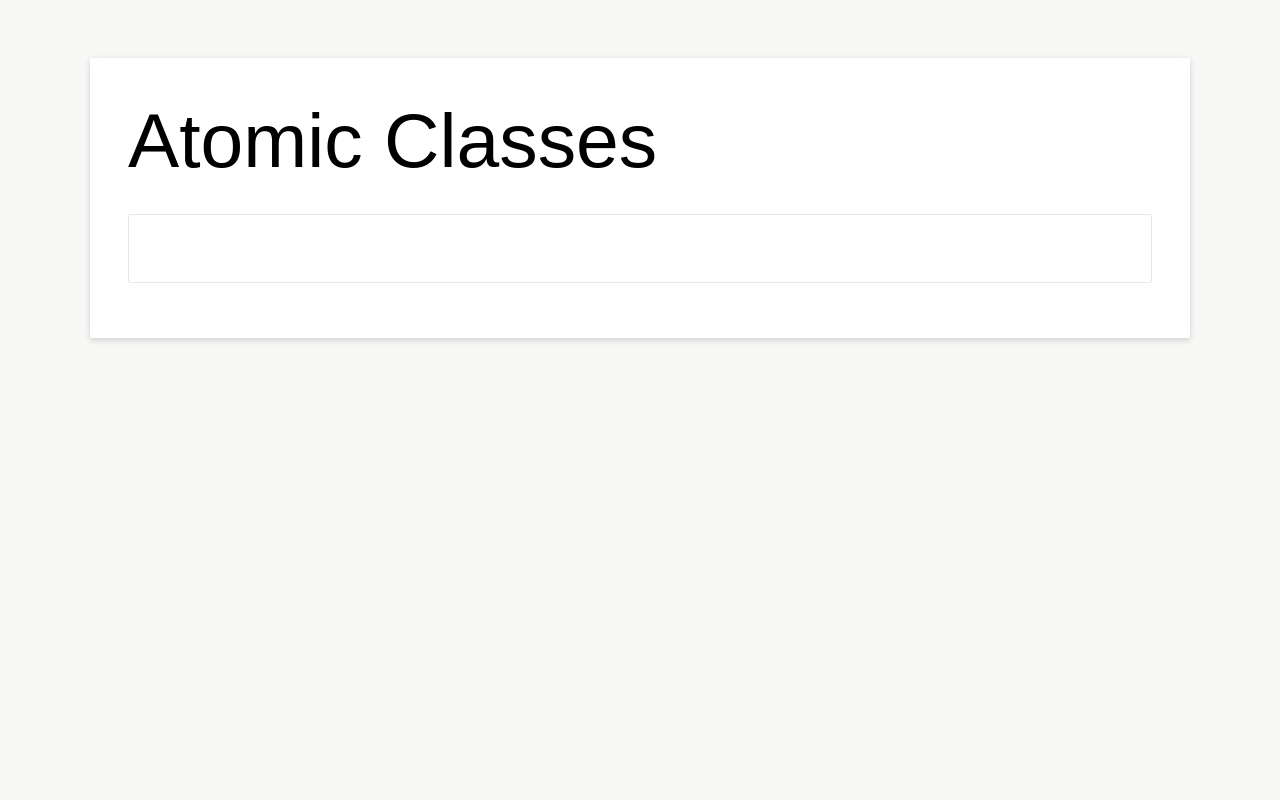
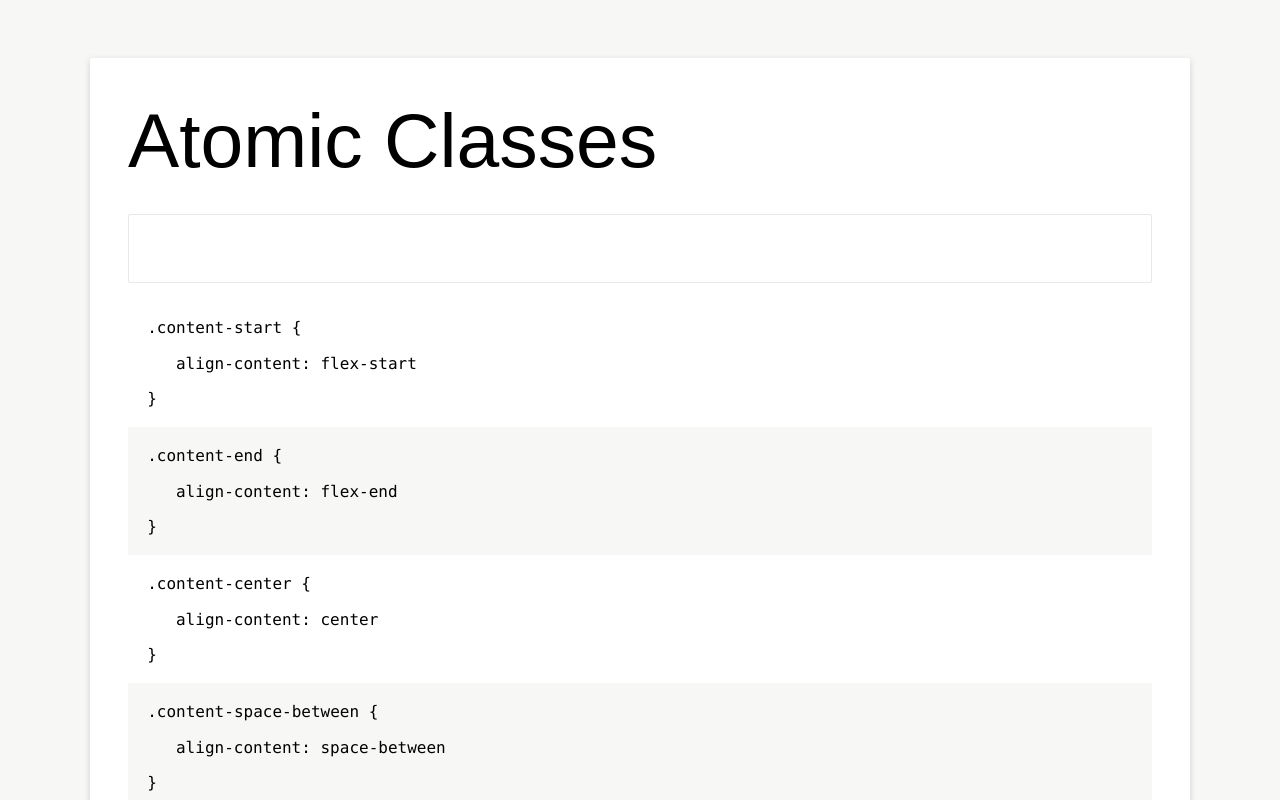
Before and after one commit to willmanduffy/battery-web, a React (Create React App) app: page / in a window 1280 px wide. Shown: the top 800 px of the page. Built offline with nearby package versions, Linux system fonts and the light colour scheme.

Commit message:
Reducer tests

```diff
--- a/src/index.js
+++ b/src/index.js
@@ -4,6 +4,7 @@ import { createStore } from 'redux';
 import App from './App';
 import registerServiceWorker from './registerServiceWorker';
 import './index.css';
+import atomicData from './atomic.json';
 
 import reducer, {
   initializeApp
@@ -20,6 +21,6 @@ const render = () => {
 
 render();
 store.subscribe(render);
-store.dispatch(initializeApp());
+store.dispatch(initializeApp(atomicData));
 
 registerServiceWorker();
--- a/src/reducer.js
+++ b/src/reducer.js
@@ -1,7 +1,3 @@
-// import loop, { Effects } from 'redux-loop';
-
-import atomicData from './atomic.json';
-
 export const initialState = () => {
   return {
     data: [],
@@ -11,8 +7,8 @@ export const initialState = () => {
 };
 
 // Actions
-export const initializeApp = () => {
-  return { type: 'INITIALIZE_APP' };
+export const initializeApp = (atomicData) => {
+  return { type: 'INITIALIZE_APP', atomicData };
 }
 
 export const searchChanged = (term) => {
@@ -23,6 +19,9 @@ export const searchChanged = (term) => {
 const reducer = (state = initialState(), action) => {
   switch(action.type) {
     case 'INITIALIZE_APP':
+      const { atomicData } = action;
+
+      if (atomicData) {
         const data = Object.keys(atomicData).map((className) => {
           const values = atomicData[className];
           const cssProps = Object.keys(values);
@@ -40,11 +39,16 @@ const reducer = (state = initialState(), action) => {
           };
         });
 
-      return { ...state, data };
+        return { ...state, data, matchingData: data };
+      } else {
+        return state;
+      }
+
 
     case 'SEARCH_CHANGED':
       const { term } = action;
 
+      // Decide search results from term
       const matchingData = state.data.filter((item) => {
         return item.className.search(term) !== -1 ||
           item.css.map((cssData) => {
```
Also changed, not shown: 2 other files (tests, documents, lock files or other folders). Lines whose indentation alone changed are shown as unchanged.
